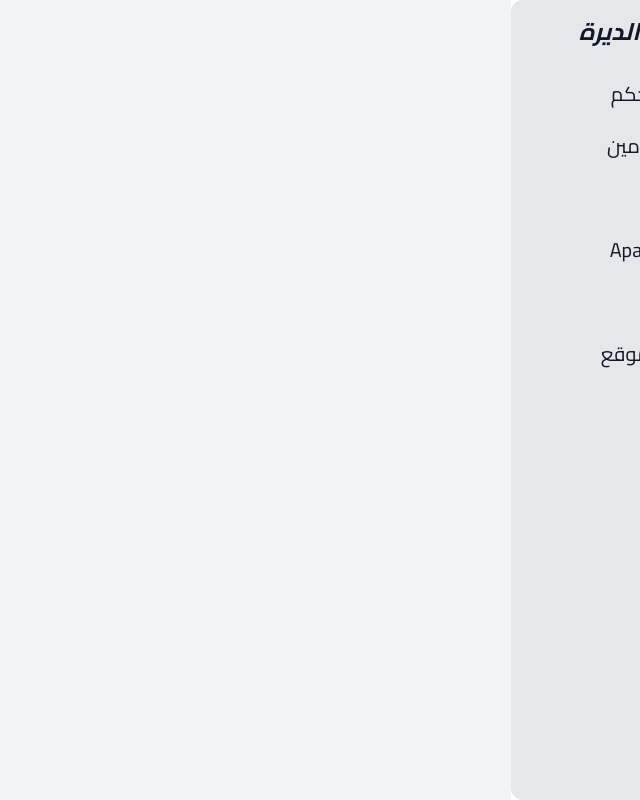
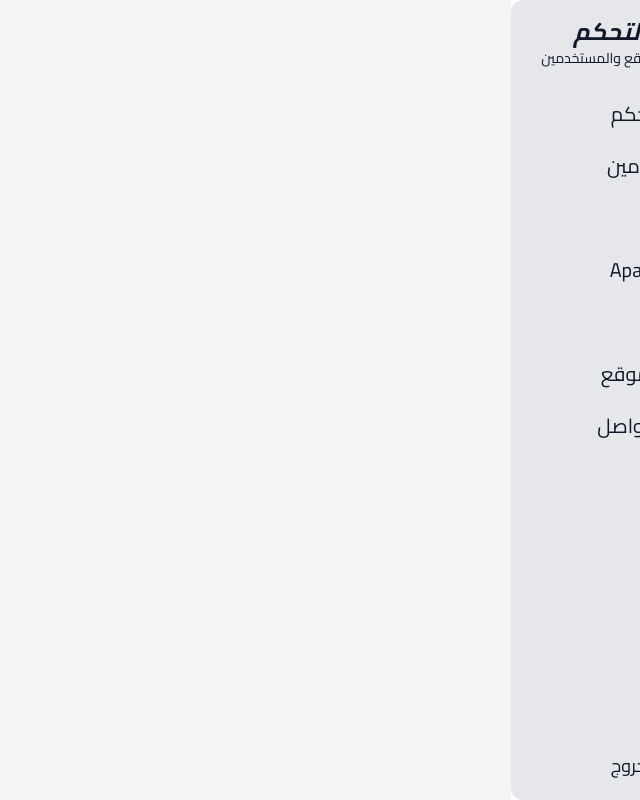
Before and after one commit to 0xBadawy/Nogoom.El-Deira, a React (Vite) app: page /dashboard in a window 1280 px wide. Shown: the whole page, without its empty margins (640-1280 px from the left). Built offline with nearby package versions, Linux system fonts and the light colour scheme; no server answers; the database is empty; a web font is replaced by a local one.

Commit message:
Refactor imports in react-confirm-alert and react-chartjs-2, enhance UserDetails and Contact components with confirmation alerts, and update Sidebar with new contact page link and logout button.

```diff
--- a/src/App.jsx
+++ b/src/App.jsx
@@ -51,10 +51,8 @@ const App = () => {
     <AuthProvider>
       <DataProvider>
         <DashboardProvider>
-
           <RouterProvider router={router} />
         </DashboardProvider>
-
       </DataProvider>
     </AuthProvider>
   );
--- a/src/Dashboard/Pages/Contact.jsx
+++ b/src/Dashboard/Pages/Contact.jsx
@@ -1,6 +1,9 @@
 import { useForm } from "react-hook-form";
 import { useDashboard } from "../../Context/DashboardContext";
 import { useEffect, useState } from "react";
+import { confirmAlert } from "react-confirm-alert";
+import toast, { Toaster } from "react-hot-toast";
+import "react-confirm-alert/src/react-confirm-alert.css";
 
 const Contact = () => {
   const [data, setData] = useState({});
@@ -29,7 +32,26 @@ const Contact = () => {
   }, [contact]);
 
   const onSubmit = (data) => {
-     updateContact(data);
+     confirmAlert({
+       title: "تأكيد الحفظ",
+       message: "هل تريد بالتأكيد حفظ التعديلات؟",
+       buttons: [
+         {
+           label: "نعم",
+           onClick: () => {
+
+              updateContact(data);
+             toast.success("تم حفظ التعديلات بنجاح");
+           },
+         },
+         {
+           label: "إلغاء",
+           onClick: () => {
+             toast.error("تم إلغاء العملية");
+           },
+         },
+       ],
+     });
   };
 
   return (
@@ -180,6 +202,7 @@ const Contact = () => {
           </div>
         </form>
       </div>
+      <Toaster position="top-center" reverseOrder={false} />
     </div>
   );
 };
--- a/src/Dashboard/Pages/Users.jsx
+++ b/src/Dashboard/Pages/Users.jsx
@@ -38,9 +38,9 @@ const Users = () => {
 
   return (
     <div className="grow p-8 dark:bg-gray-800 h-full">
-      <h2 className="text-2xl mb-4">Users</h2>
+      <h2 className="text-2xl mb-4">النجوم</h2>
       <div className="mt-6 bg-white dark:bg-gray-800 rounded-lg shadow-md p-4">
-        <h3 className="text-lg font-semibold mb-4">Users List</h3>
+        <h3 className="text-lg font-semibold mb-4">بيانات النجوم </h3>
         <table className="min-w-full table-auto">
           <thead>
             <tr className="border-b">
@@ -67,11 +67,13 @@ const Users = () => {
                   setSelectedUser(row.Uid);
                 }}
                 className={`border-b ${
-                  row.Uid === selectedUser ? "bg-gray-900" : ""
+                  row.Uid === selectedUser ? "bg-gray-200" : ""
                 }`}
                 >
                 <td className="py-2 px-4">{row.name}</td>
-                <td className="py-2 px-4">{row.createdAt}</td>
+                <td className="py-2 px-4">
+                  {new Date(row.createdAt).toLocaleDateString("en-GB")}
+                </td>
                 <td className="py-2 px-4">{row.email}</td>
                 <td className="py-2 px-4">{row.phone}</td>
                 <td className="py-2 px-4">{row.iban}</td>
--- a/src/Dashboard/Sidebar.jsx
+++ b/src/Dashboard/Sidebar.jsx
@@ -1,12 +1,22 @@
-import React from 'react';
-import { FaTachometerAlt, FaShoppingCart, FaUsers, FaUser, FaBox, FaCog } from 'react-icons/fa';
-import { Link } from 'react-router-dom'; // Import Link from React Router
+import React from "react";
+import { BiLogOut } from "react-icons/bi";
+import {
+  FaTachometerAlt,
+  FaShoppingCart,
+  FaUsers,
+  FaUser,
+  FaBox,
+  FaCog,
+} from "react-icons/fa";
+import { RiContactsBook3Line } from "react-icons/ri";
+import { Link } from "react-router-dom"; // Import Link from React Router
 
 const Sidebar = () => {
-	return (
+  return (
     <div className="bg-gray-200 rounded-xl text-gray-900 h-screen px-4 fixed w-16 md:w-64 border-r border-gray-300 dark:border-gray-600 dark:bg-gray-900 dark:text-white">
-      <h1 className="text-2xl font-bold hidden md:block mt-4 text-center italic">
-        {"نجوم الديرة"}
+      <h1 className="text-2xl font-bold hidden md:block mt-4 text-center ">
+        <p className="text-2xl font-bold italic ">لوحة التحكم</p>
+        <p className="text-sm font-normal"> صفحة ادارة الموقع والمستخدمين</p>
       </h1>
       <ul className="flex flex-col mt-5 text-xl">
         <li className="py-3 px-2 space-x-4 hover:rounded hover:cursor-pointer hover:bg-blue-600 hover:text-white">
@@ -56,9 +66,30 @@ const Sidebar = () => {
             <FaCog /> <span className="hidden md:inline">بيانات الموقع</span>
           </Link>
         </li>
+
+        <li className="py-3 px-2 space-x-4 hover:rounded hover:cursor-pointer hover:text-white hover:bg-blue-600">
+          <Link
+            to="/dashboard/contact"
+            className="flex items-center space-x-4  gap-3"
+          >
+            <RiContactsBook3Line />{" "}
+            <span className="hidden md:inline">بيانات التواصل</span>
+          </Link>
+        </li>
       </ul>
+
+      {/* logout button */}
+      <div className="absolute bottom-0 w-full ">
+        <button
+          type="button"
+          className="flex items-center space-x-4 pb-5 gap-3 hover:bg-gray-300"
+        >
+          <BiLogOut size={28} />{" "}
+          <span className="hidden md:inline text-lg">تسجيل الخروج</span>
+        </button>
+      </div>
     </div>
   );
-}
+};
 
 export default Sidebar;
```
Also changed, not shown: src/Dashboard/Pages/UserDetails.jsx (+2 -20 lines). Lines whose indentation alone changed are shown as unchanged.
